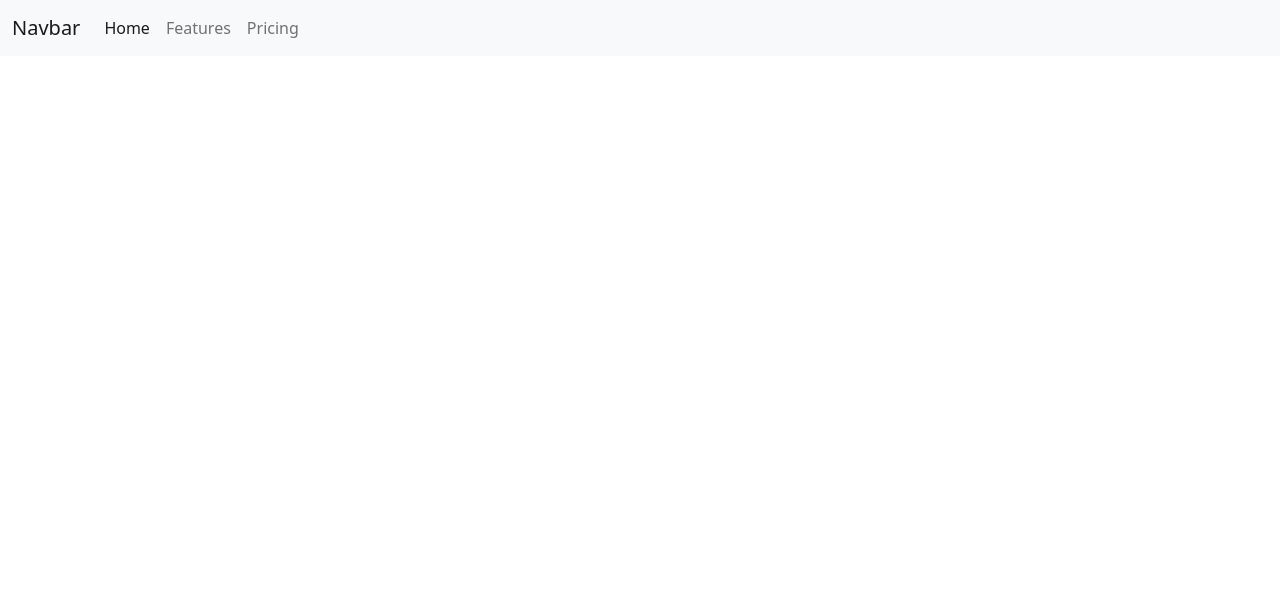
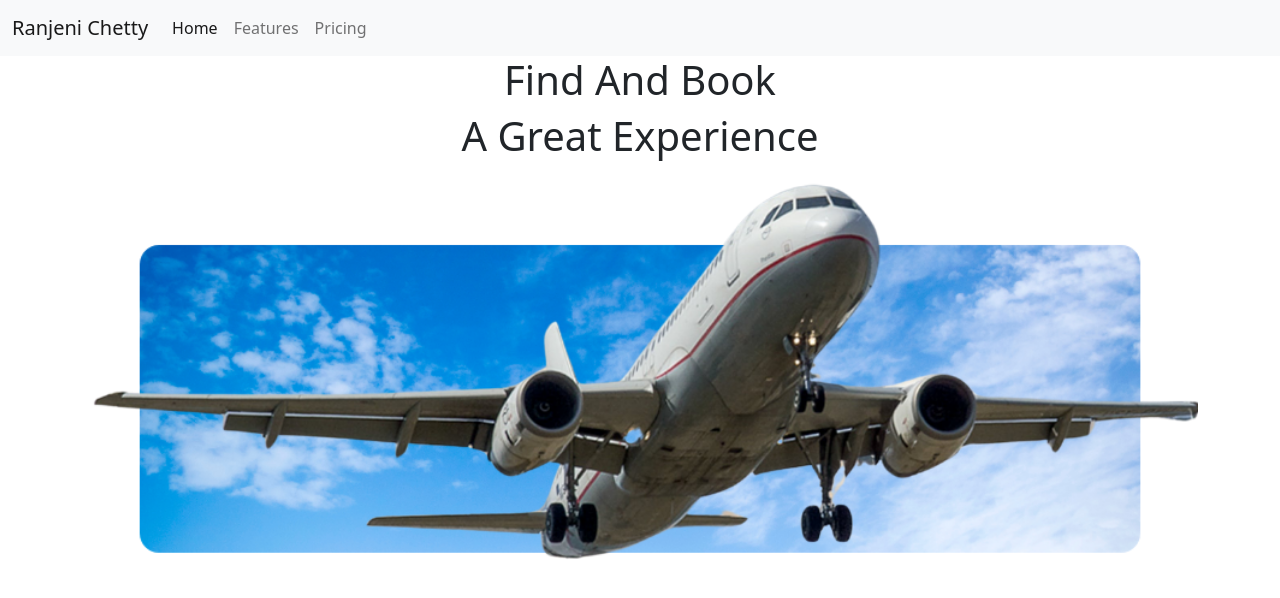
Before and after one commit to eltonPillay/Bunny, a plain HTML site: page index.html in a window 1280 px wide. Drawn offline with nearby package versions, Linux system fonts and the light colour scheme.

Commit message:
added image and header

```diff
--- a/index.html
+++ b/index.html
@@ -8,9 +8,9 @@
     <link rel="stylesheet" href="styles.css">
 </head>
 <body>
-    <nav class="navbar navbar-expand-lg navbar-light bg-light">
+    <nav class="navcol navbar navbar-expand-lg navbar-light bg-light">
         <div class="container-fluid">
-          <a class="navbar-brand" href="#">Navbar</a>
+          <a class="navbar-brand" href="#">Ranjeni Chetty</a>
           <button class="navbar-toggler" type="button" data-bs-toggle="collapse" data-bs-target="#navbarNav" aria-controls="navbarNav" aria-expanded="false" aria-label="Toggle navigation">
             <span class="navbar-toggler-icon"></span>
           </button>
@@ -31,6 +31,26 @@
         </div>
     </nav>
 
+    <div class="container text-center">
+      <div class="row align-items-start">
+        <div class="col-12">
+          <h1>Find And Book</h1>
+        </div>
+        <div class="col-12">
+          <h1>A Great Experience</h1>
+        </div>
+      </div>
+    </div>
+
+    <div class="container text-center">
+      <div class="row">
+        <img src="/images/Untitled design.png" class="img-fluid" alt="Responsive image">
+      </div>
+    </div>
+
+
+
+
     <script src="https://cdn.jsdelivr.net/npm/bootstrap@5.0.2/dist/js/bootstrap.bundle.min.js" integrity="sha384-MrcW6ZMFYlzcLA8Nl+NtUVF0sA7MsXsP1UyJoMp4YLEuNSfAP+JcXn/tWtIaxVXM" crossorigin="anonymous"></script>
     <script src="apps.js"></script>
 </body>
--- a/styles.css
+++ b/styles.css
@@ -2,6 +2,10 @@
     --fircol: #32d9c5;
     --seccol: #9E299A;
     --thicol: #003D32;
-    --foucol: #E8F3F1;
+    --foucol: #def9f5;
 
 }
+
+.navcol {
+    background-color: var(--foucol);
+}
```
Also changed, not shown: images/Untitled design.png (added).
